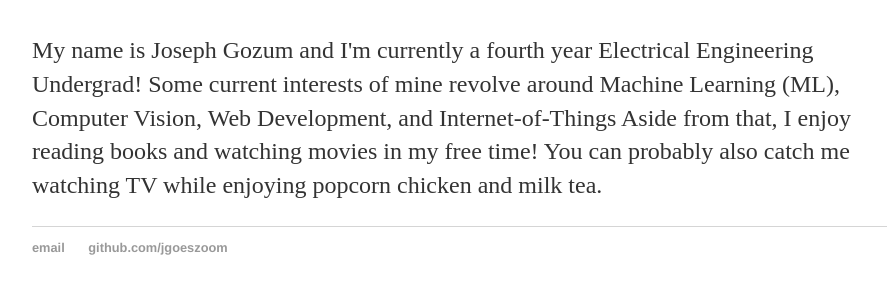
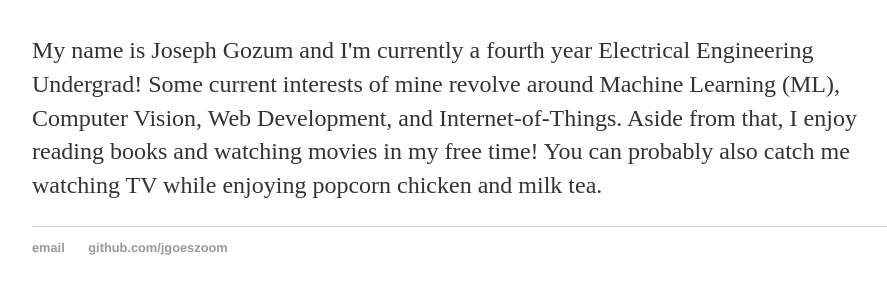
Before and after one commit to jgoeszoom/jgoeszoom.github.io, a Jekyll site: the page built from about/index.html, in a window 1280 px wide. Shown: the part 163-457 px from the top of the page, without its empty margins (160-1047 px from the left). Built offline with Jekyll 4.4.1, drawn with Linux system fonts in a browser that asks for light colours.

```diff
--- a/about/index.html
+++ b/about/index.html
@@ -5,7 +5,7 @@ title: About Me!
 	<h1>{{ page.title }}</h1>
 	<p>
       My name is Joseph Gozum and I'm currently a fourth year Electrical Engineering Undergrad!
-      Some current interests of mine revolve around Machine Learning (ML), Computer Vision, Web Development, and Internet-of-Things
+      Some current interests of mine revolve around Machine Learning (ML), Computer Vision, Web Development, and Internet-of-Things.
       Aside from that, I enjoy reading books and watching movies in my free time! You can probably also catch me watching TV while enjoying
       popcorn chicken and milk tea.
   </p>
```
